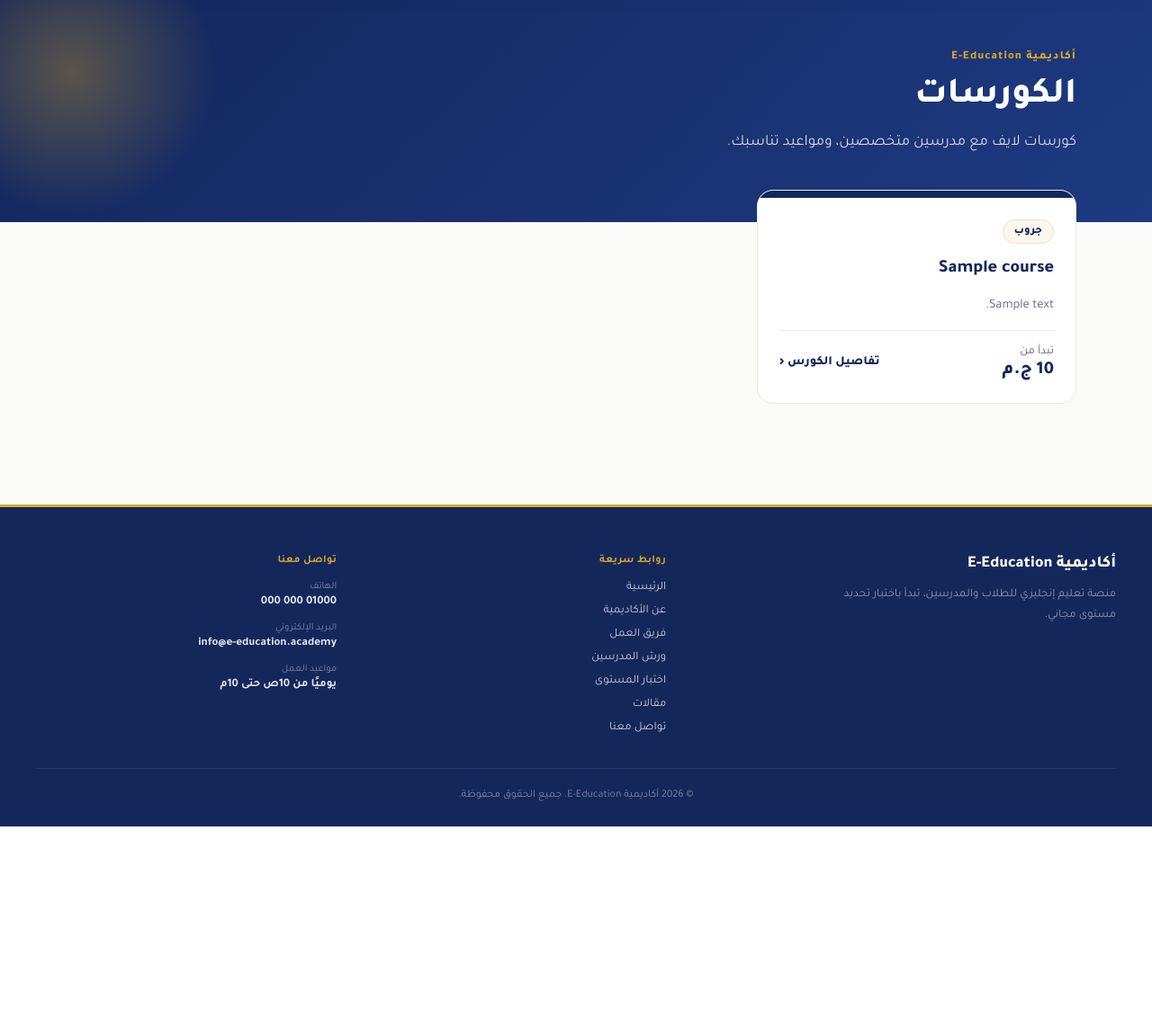
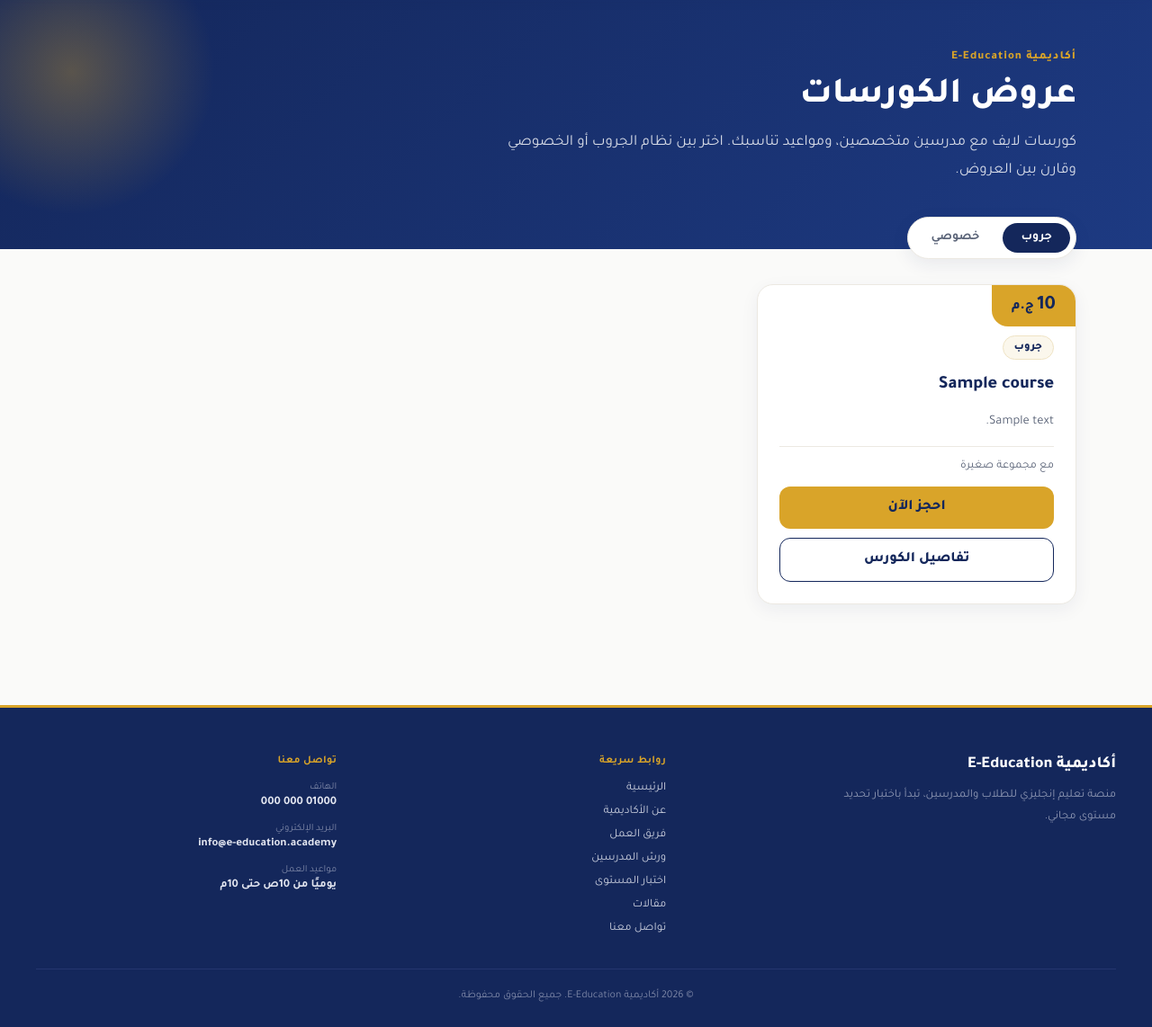
Before and after one commit to aahmed19982000/E-Education, a Django app: page /courses/ in a window 1280 px wide. Shown: the part 63-1205 px from the top of the page at 90% size. Before the commit the page ends 982 px from the top, so only its background shows below. Run offline with Django 5.2, Linux system fonts and the light colour scheme; tables that the repository leaves empty hold one stand-in row (values such as "Sample post").

Commit message:
Courses page as offers: group/private toggle with price-ribbon cards
Book-now links preselect the chosen mode on the apply form.

Co-Authored-By: Claude Sonnet 5.5 <noreply@anthropic.com>

```diff
--- a/core/translations.py
+++ b/core/translations.py
@@ -12,7 +12,7 @@ AR = {
     "imgAboutAlt": "صورة فريق الأكاديمية",
     "imgTeachersAlt": "صورة ورشة تدريب معلمين",
     "courses": {
-        "title": "الكورسات", "subtitle": "كورسات لايف مع مدرسين متخصصين، ومواعيد تناسبك.",
+        "title": "عروض الكورسات", "subtitle": "كورسات لايف مع مدرسين متخصصين، ومواعيد تناسبك. اختر بين نظام الجروب أو الخصوصي وقارن بين العروض.", "bookNow": "احجز الآن", "pickMode": "اختر نظام الدراسة",
         "empty": "لا توجد كورسات متاحة حالياً.", "teacher": "المدرس", "level": "المستوى",
         "schedule": "المواعيد الأسبوعية", "startsOn": "يبدأ في", "minutes": "دقيقة",
         "details": "تفاصيل الكورس", "subscribe": "طلب اشتراك", "enrolled": "أنت مسجل في هذا الكورس",
@@ -145,7 +145,7 @@ EN = {
     "imgAboutAlt": "academy team",
     "imgTeachersAlt": "teacher training workshop",
     "courses": {
-        "title": "Courses", "subtitle": "Live courses with specialist teachers, at times that suit you.",
+        "title": "Course offers", "subtitle": "Live courses with specialist teachers, at times that suit you. Choose group or private and compare the offers.", "bookNow": "Book now", "pickMode": "Choose how you study",
         "empty": "No courses available right now.", "teacher": "Teacher", "level": "Level",
         "schedule": "Weekly schedule", "startsOn": "Starts on", "minutes": "min",
         "details": "Course details", "subscribe": "Request enrollment", "enrolled": "You are enrolled in this course",
--- a/courses/templates/courses/list.html
+++ b/courses/templates/courses/list.html
@@ -9,23 +9,27 @@
   </div>
 </section>
 <div class="c-wrap c-body">
-  {% if courses %}
+  <nav class="c-filters" aria-label="{{ t.courses.pickMode }}">
+    <a href="?mode=group" class="{% if mode == 'group' %}active{% endif %}">{{ t.courses.group }}</a>
+    <a href="?mode=private" class="{% if mode == 'private' %}active{% endif %}">{{ t.courses.private }}</a>
+  </nav>
+
+  {% if offers %}
   <div class="c-grid">
-    {% for c in courses %}
-    <a class="c-card" href="{% url 'courses:detail' slug=c.slug %}">
-      <div class="c-card-top"></div>
-      <div class="c-card-body">
-        <div class="c-badges">
-          {% for m in c.modes %}<span class="c-badge">{% if m == "private" %}{{ t.courses.private }}{% else %}{{ t.courses.group }}{% endif %}</span>{% endfor %}
-        </div>
+    {% for c in offers %}
+    <article class="c-offer">
+      {% if c.price %}<div class="c-offer-price"><strong>{{ c.price }}</strong> {{ t.courses.currency }}</div>{% endif %}
+      <div class="c-offer-body">
+        <div class="c-badges"><span class="c-badge">{% if mode == "private" %}{{ t.courses.private }}{% else %}{{ t.courses.group }}{% endif %}</span></div>
         <h3>{{ c.title }}</h3>
-        <p>{{ c.description|truncatechars:120 }}</p>
-        <div class="c-card-foot">
-          {% if c.from_price %}<div class="c-price">{{ t.courses.from }}<strong>{{ c.from_price }} {{ t.courses.currency }}</strong></div><span></span>{% else %}<span></span>{% endif %}
-          <span class="c-more">{{ t.courses.viewCourse }}</span>
+        <p>{{ c.description|truncatechars:140 }}</p>
+        <div class="c-offer-hint">{% if mode == "private" %}{{ t.courses.planPrivateHint }}{% else %}{{ t.courses.planGroupHint }}{% endif %}</div>
+        <div class="c-offer-actions">
+          <a class="c-btn" href="{% url 'courses:apply' slug=c.slug %}?mode={{ mode }}">{{ t.courses.bookNow }}</a>
+          <a class="c-btn ghost" href="{% url 'courses:detail' slug=c.slug %}">{{ t.courses.viewCourse }}</a>
         </div>
       </div>
-    </a>
+    </article>
     {% endfor %}
   </div>
   {% else %}<div class="c-empty">{{ t.courses.noCourses }}</div>{% endif %}
--- a/courses/views.py
+++ b/courses/views.py
@@ -15,8 +15,15 @@ from .models import Attendance, Course, Enrollment, EnrollmentRequest, Lesson, L
 
 
 def course_list(request):
+    mode = request.GET.get("mode", "group")
+    if mode not in ("group", "private"):
+        mode = "group"
     courses = Course.objects.filter(is_published=True, audience=Course.AUDIENCE_STUDENTS)
-    return render(request, "courses/list.html", {"courses": [c.localized(request.lang) for c in courses]})
+    offers = []
+    for course in courses:
+        if mode in course.allowed_modes():
+            offers.append({**course.localized(request.lang), "price": course.price_for(mode)})
+    return render(request, "courses/list.html", {"offers": offers, "mode": mode})
 
 
 def course_detail(request, slug):
@@ -109,7 +116,10 @@ def apply(request, slug):
             "full_name": request.user.get_full_name(), "email": request.user.email,
             "phone": getattr(getattr(request.user, "profile", None), "phone", ""),
         }
+    mode = request.GET.get("mode")
     form = ApplyForm(request.POST or None, initial=initial, course=course)
+    if mode in course.allowed_modes():
+        form.fields["mode"].initial = mode
     for name, label in get_translations(lang)["courses"]["f"].items():
         form.fields[name].label = label
     if request.method == "POST" and form.is_valid():
--- a/static/css/courses.css
+++ b/static/css/courses.css
@@ -127,3 +127,14 @@
   .c-hero { padding: 40px 0 60px; }
   .c-hero h1 { font-size: 30px; }
 }
+
+/* ---- offers (price ribbon cards) ---- */
+.c-offer { position: relative; background: #fff; border: 1px solid var(--border); border-radius: 18px; padding: 56px 24px 24px; display: flex; flex-direction: column; box-shadow: 0 6px 20px rgba(20,39,91,.06); }
+.c-offer-price { position: absolute; top: 0; inset-inline-start: 0; background: var(--accent); color: var(--primary); padding: 10px 22px; border-radius: 18px 0 18px 0; font-weight: 800; font-size: 15px; }
+[dir="rtl"] .c-offer-price { border-radius: 0 18px 0 18px; }
+.c-offer-price strong { font-size: 22px; }
+.c-offer-body { display: flex; flex-direction: column; gap: 14px; flex: 1; }
+.c-offer h3 { font-size: 20px; font-weight: 800; color: var(--primary); margin: 0; line-height: 1.4; }
+.c-offer p { color: var(--muted); font-size: 14.5px; line-height: 1.8; margin: 0; flex: 1; }
+.c-offer-hint { font-size: 13px; color: var(--muted); border-top: 1px solid var(--border); padding-top: 14px; }
+.c-offer-actions { display: grid; gap: 10px; }
```
